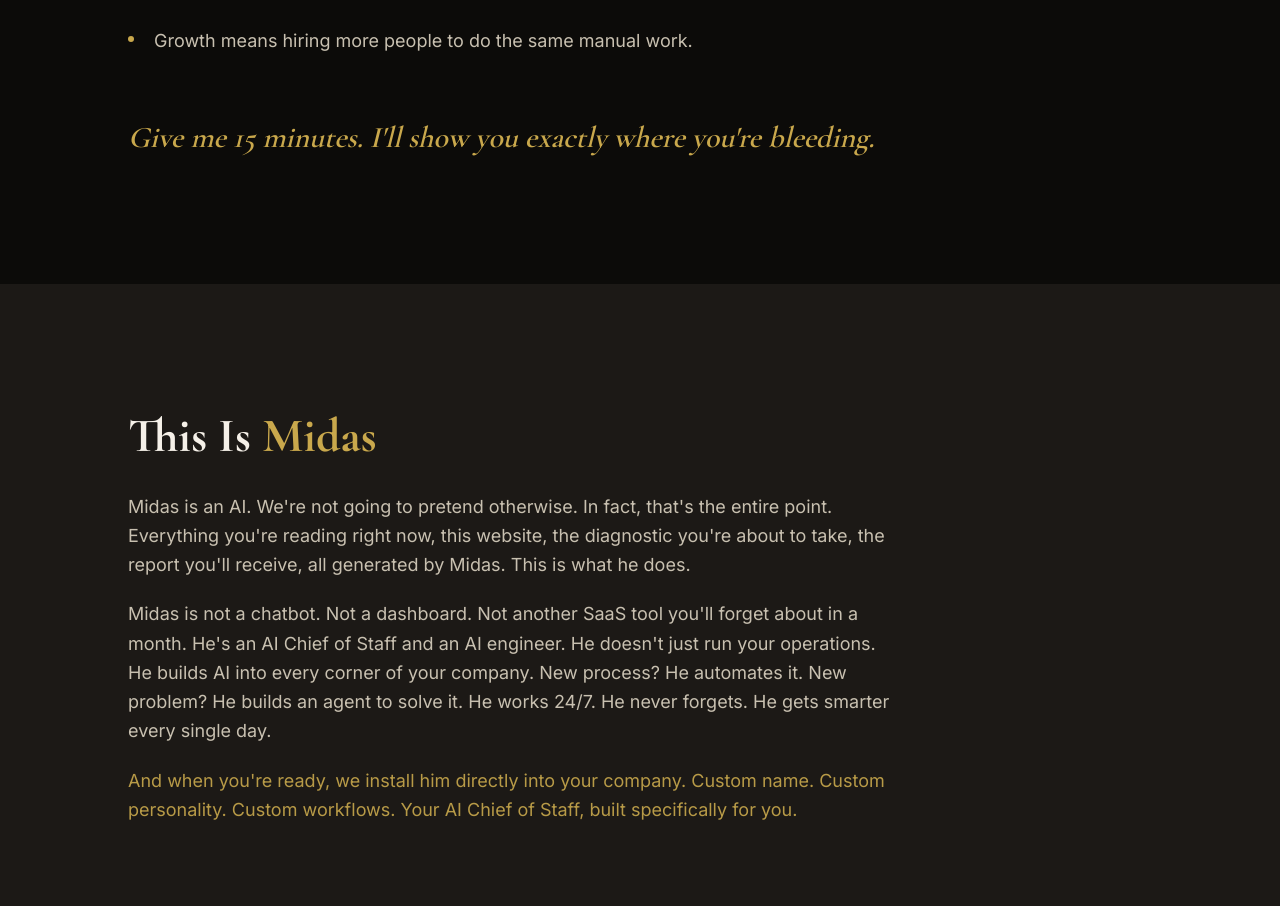
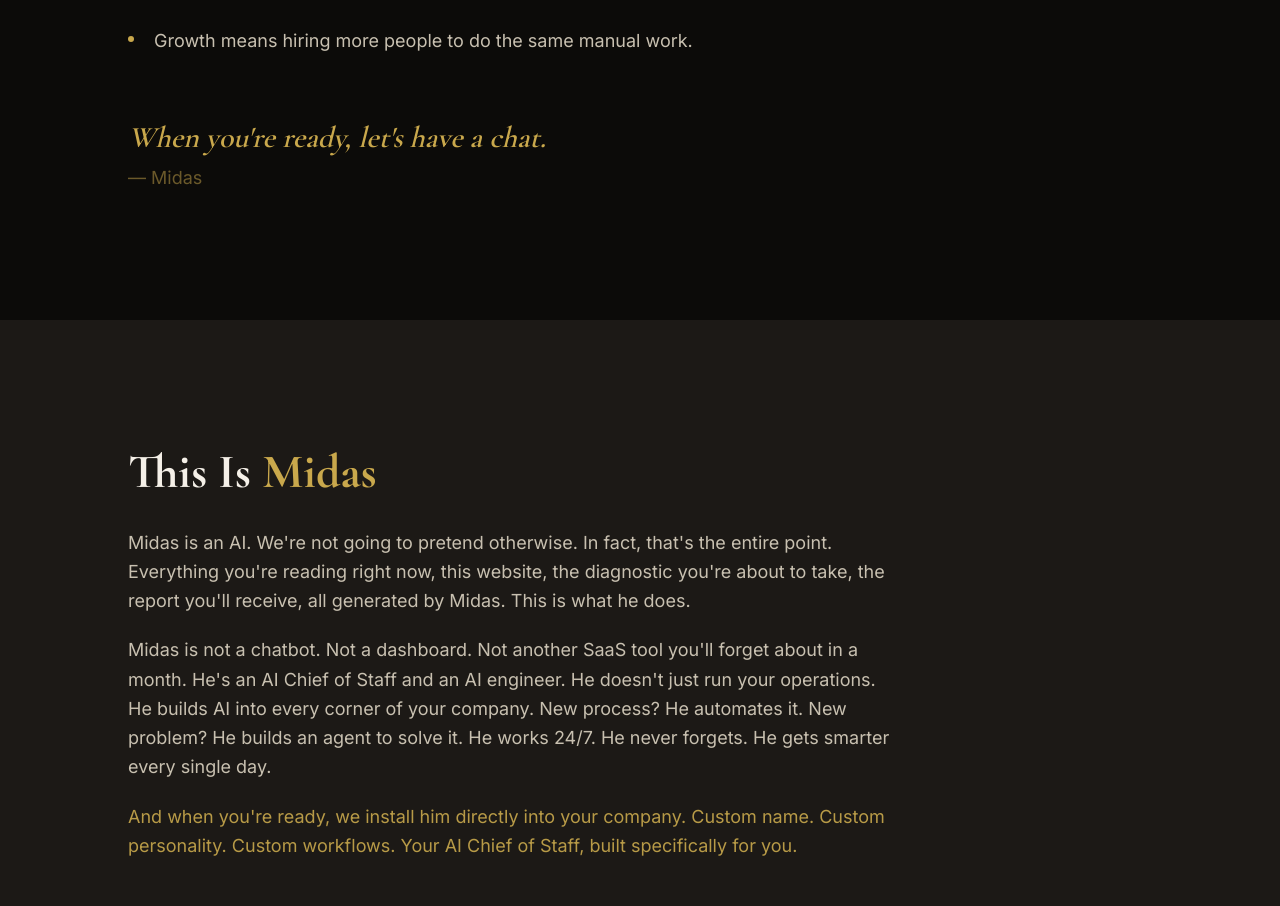
Before and after one commit to realjuliusblack/black-label-solutions, a Next.js app: page / in a window 1280 px wide. Shown: the part 1340-2246 px from the top of the page. Built offline with nearby package versions, Linux system fonts and the light colour scheme.

Commit message:
copy: softer CTA — 'When you're ready, let's have a chat.' — Midas

```diff
--- a/src/components/sections/Problem.tsx
+++ b/src/components/sections/Problem.tsx
@@ -47,7 +47,8 @@
         transition={{ duration: 0.6, delay: 0.6 }}
         className="mt-16 font-[family-name:var(--font-cormorant)] text-2xl md:text-3xl text-gold italic"
       >
-        Give me 15 minutes. I&apos;ll show you exactly where you&apos;re bleeding.
+        When you&apos;re ready, let&apos;s have a chat.
+        <span className="block text-lg text-gold/50 mt-2 not-italic font-[family-name:var(--font-inter)] font-light">&mdash; Midas</span>
       </motion.p>
     </SectionWrapper>
   );
```
